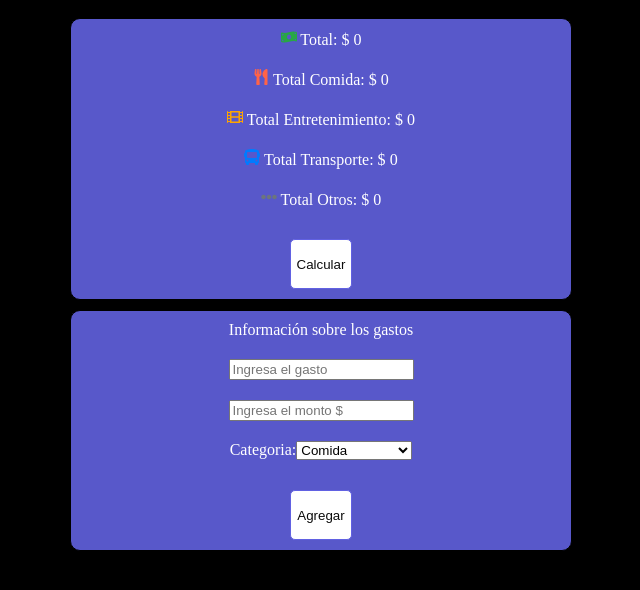
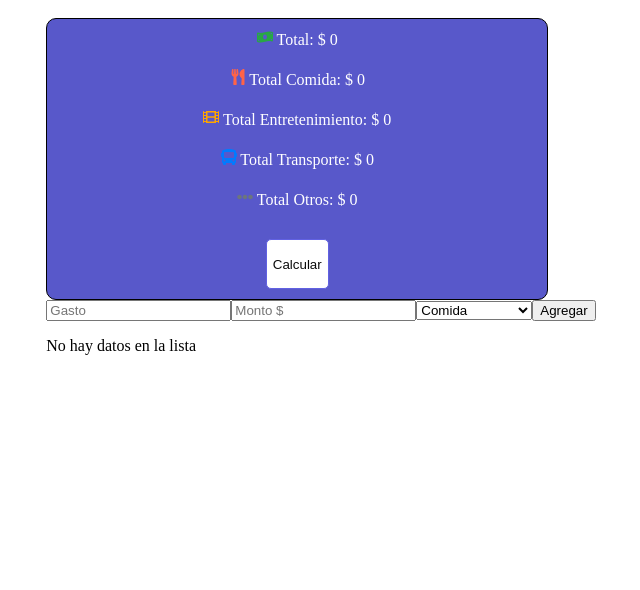
Before and after one commit to Eddieramirez29/GastosMensuales, a React (Vite) app: page / in a window 1280 px wide. Shown: the top 590 px of the page, without its empty margins (319-959 px from the left). Built offline with nearby package versions, Linux system fonts and the light colour scheme.

Commit message:
POST method added to FormularioGastos. It can save data in workbench

```diff
--- a/src/components/FormularioGasto.jsx
+++ b/src/components/FormularioGasto.jsx
@@ -1,101 +1,52 @@
 import { useState } from "react";
-import "../styles/Formulario.css";
 
-function FormularioGasto({ gastos, setGastos }) {
-  const [gastoActual, setGastoActual] = useState("");
-  const [montoActual, setMontoActual] = useState("");
+function FormularioGasto({ setGastos }) {
+  const [nombre, setNombre] = useState("");
+  const [monto, setMonto] = useState("");
   const [categoria, setCategoria] = useState("Comida");
-  const [mensajeError, setMensajeError] = useState(""); // 🔹 Nuevo estado para mensaje
-
-  const manejarOpcion = (e) => {
-    setCategoria(e.target.value);
-  };
-
-  const manejarGasto = (e) => {
-    setGastoActual(e.target.value);
-  };
-
-  const manejarMonto = (e) => {
-    setMontoActual(e.target.value);
-  };
+  const [mensajeError, setMensajeError] = useState("");
 
   const manejarFormulario = async (e) => {
     e.preventDefault();
 
-  const nuevoGasto = {
-    nombre: gastoActual,
-    monto: parseFloat(montoActual),
-    categoria: categoria
-  };
+    if (!nombre) return setMensajeError("Agrega nombre del gasto");
+    if (!monto || isNaN(parseFloat(monto))) return setMensajeError("Agrega la cantidad del gasto");
 
-  if (nuevoGasto.nombre === "") {
-    setMensajeError("Agrega nombre del gasto");
-    return;
-  }
-  if (isNaN(nuevoGasto.monto) || montoActual.trim() === "") {
-    setMensajeError("Agrega la cantidad del gasto");
-    return;
-  }
+    const nuevoGasto = { nombre, monto: parseFloat(monto), categoria };
 
     try {
-    // 🔹 POST al backend
       const response = await fetch("http://localhost:8080/api/gastos", {
         method: "POST",
         headers: { "Content-Type": "application/json" },
-      body: JSON.stringify(nuevoGasto)
+        body: JSON.stringify(nuevoGasto),
       });
 
-    if (!response.ok) {
-      throw new Error("Error al guardar el gasto en la base de datos");
-    }
+      if (!response.ok) throw new Error("Error al guardar el gasto");
 
       const gastoGuardado = await response.json();
+      setGastos(prev => [...prev, gastoGuardado]);
 
-    // 🔹 Actualiza el estado local con el objeto que devuelve el backend
-    setGastos([...gastos, gastoGuardado]);
-
-    // 🔹 Limpia los inputs y mensajes
-    setGastoActual("");
-    setMontoActual("");
+      setNombre("");
+      setMonto("");
       setMensajeError("");
     } catch (error) {
       setMensajeError(error.message);
     }
   };
 
-
   return (
-    <>
-      <form id="formulario" onSubmit={manejarFormulario}>
-        <label htmlFor="">Información sobre los gastos</label>
-
-        {/* 🔹 Mensaje visual */}
-        {mensajeError && <p className="mensaje-error">{mensajeError}</p>}
-
-        <input
-          type="text"
-          value={gastoActual}
-          onChange={manejarGasto}
-          placeholder="Ingresa el gasto"
-        />
-        <input
-          type="text"
-          value={montoActual}
-          onChange={manejarMonto}
-          placeholder="Ingresa el monto $"
-        />
-        <div id="categoria">
-          <label>Categoria:</label>
-          <select value={categoria} onChange={manejarOpcion}>
+    <form onSubmit={manejarFormulario}>
+      {mensajeError && <p>{mensajeError}</p>}
+      <input type="text" value={nombre} onChange={e => setNombre(e.target.value)} placeholder="Gasto" />
+      <input type="text" value={monto} onChange={e => setMonto(e.target.value)} placeholder="Monto $" />
+      <select value={categoria} onChange={e => setCategoria(e.target.value)}>
         <option value="Comida">Comida</option>
         <option value="Transporte">Transporte</option>
         <option value="Entretenimiento">Entretenimiento</option>
         <option value="Otros">Otros</option>
       </select>
-        </div>
-        <button id="buttonAdd" type="submit">Agregar</button>
+      <button type="submit">Agregar</button>
     </form>
-    </>
   );
 }
 
```
Lines whose indentation alone changed are shown as unchanged.
